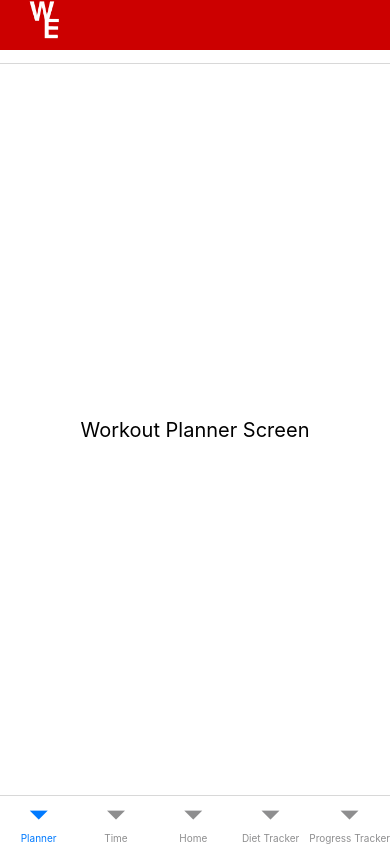
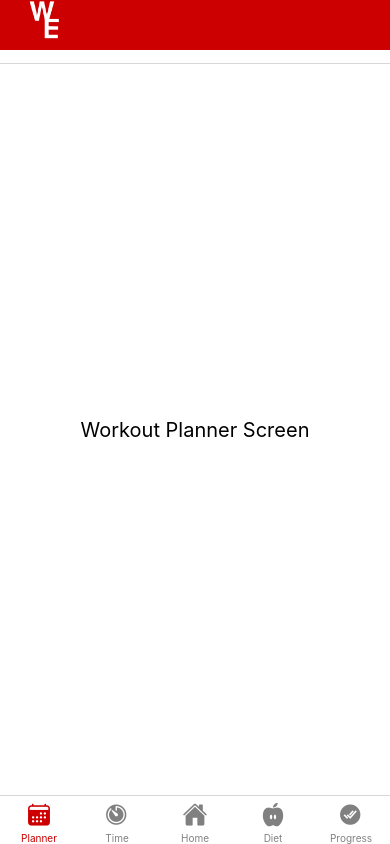
Before and after one commit to cscms03/NUS-Orbital-2022, a React Native app: screen /Timer in a window 390 px wide. Built offline with nearby package versions, Linux system fonts and the light colour scheme.

Commit message:
added icons to bottom navigator tab

```diff
--- a/Screens/MainScreen.js
+++ b/Screens/MainScreen.js
@@ -18,6 +18,8 @@
 import ProgressTracker from "./ProgressTracker";
 import TimeScreen from "./TimeScreen";
 import { createStackNavigator } from "@react-navigation/stack";
+import timer from "../assets/timer-icon-11.png";
+import Ionicons from "react-native-vector-icons/Ionicons";
 
 export default function SplashScreen() {
   const Stack = createStackNavigator();
@@ -106,12 +108,35 @@
         }}
       >
         <NavigationContainer>
-          <Tab.Navigator>
+          <Tab.Navigator
+            screenOptions={({ route }) => ({
+              tabBarIcon: ({ focused, color, size }) => {
+                let iconName;
+
+                if (route.name === "Home") {
+                  iconName = "md-home";
+                } else if (route.name === "Time") {
+                  iconName = "ios-timer";
+                } else if (route.name === "Planner") {
+                  iconName = "calendar";
+                } else if (route.name === "Diet") {
+                  iconName = "nutrition";
+                } else if (route.name === "Progress") {
+                  iconName = "checkmark-done-circle-sharp";
+                }
+
+                // You can return any component that you like here!
+                return <Ionicons name={iconName} size={size} color={color} />;
+              },
+              tabBarActiveTintColor: "#CC0000",
+              tabBarInactiveTintColor: "gray",
+            })}
+          >
             <Tab.Screen name="Planner" component={Planner} />
             <Tab.Screen name="Time" component={TimeScreen} />
             <Tab.Screen name="Home" component={HomeScreen} />
-            <Tab.Screen name="Diet Tracker" component={DietTracker} />
-            <Tab.Screen name="Progress Tracker" component={ProgressTracker} />
+            <Tab.Screen name="Diet" component={DietTracker} />
+            <Tab.Screen name="Progress" component={ProgressTracker} />
           </Tab.Navigator>
         </NavigationContainer>
       </Animated.View>
```
Also changed, not shown: assets/timer-icon-11.png (added).
